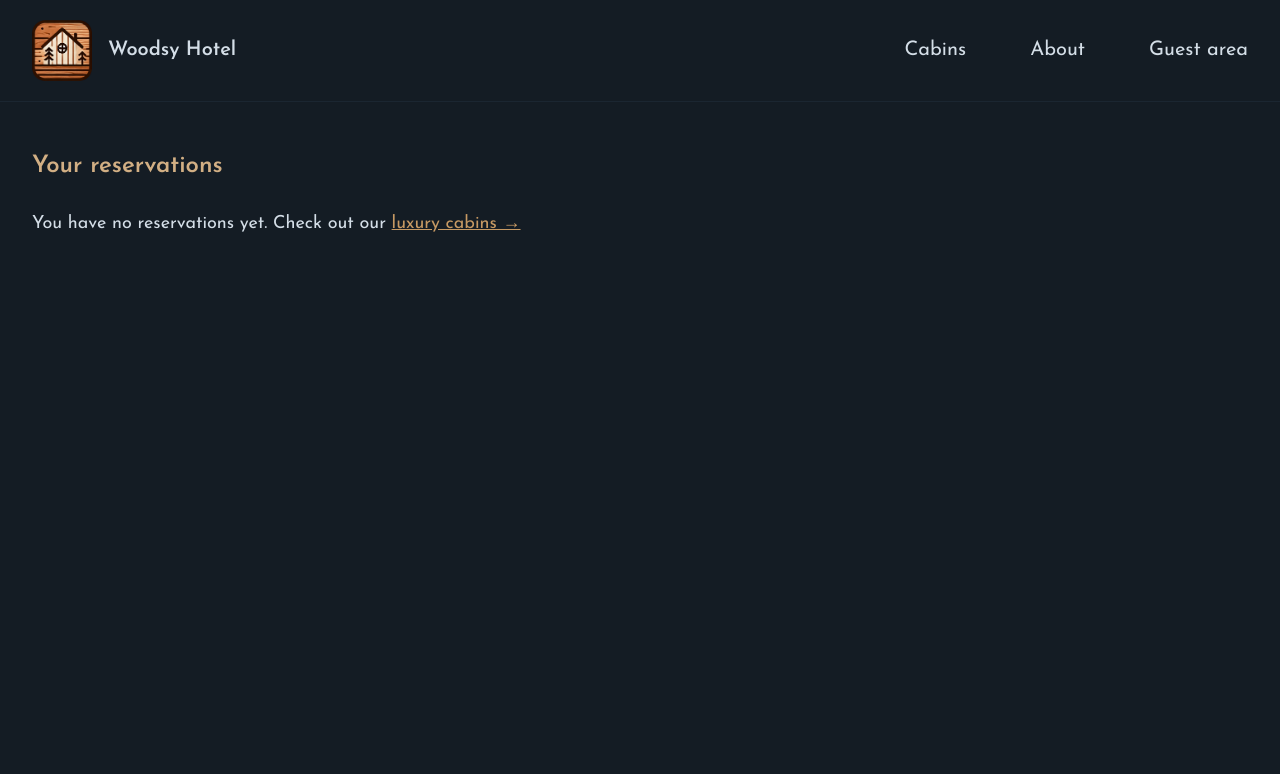
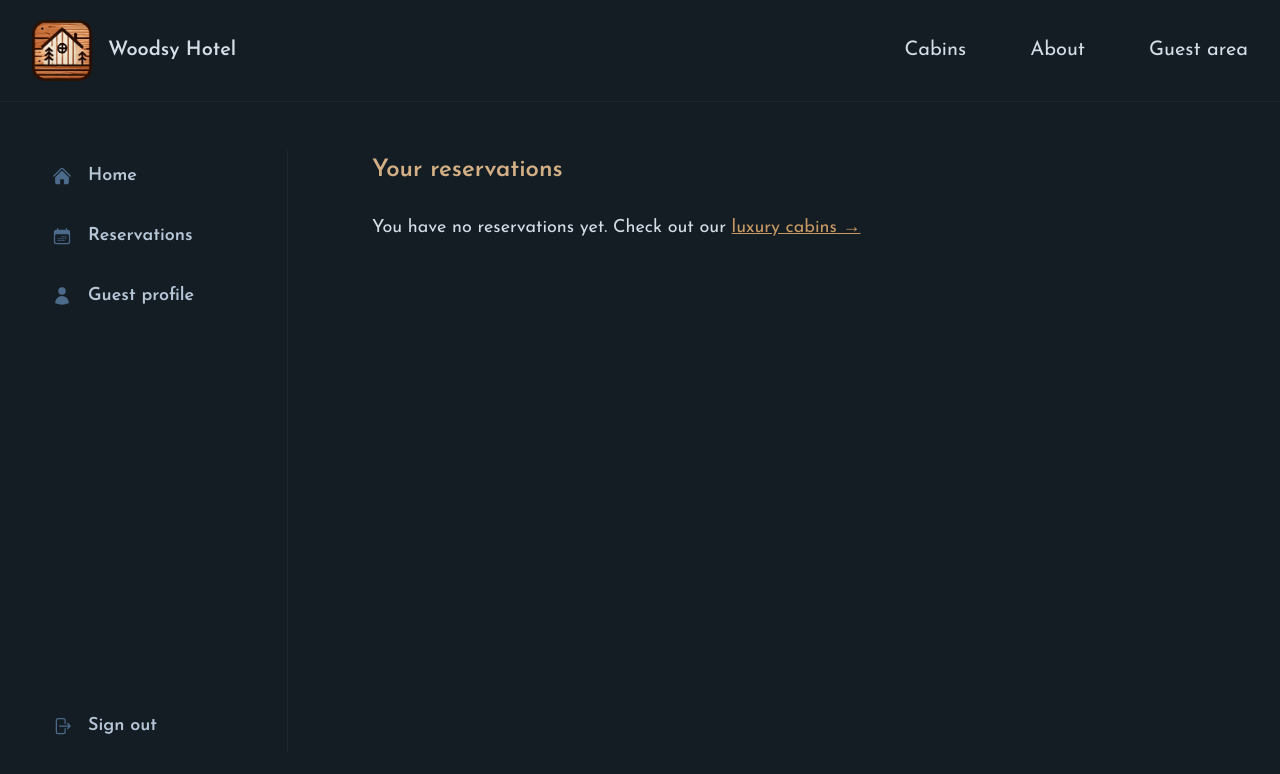
Before and after one commit to Bocyaa/woodsy, a Next.js app: page /account/reservations in a window 1280 px wide. Shown: the top 774 px of the page. Built offline with nearby package versions, Linux system fonts and the light colour scheme.

Commit message:
Add nested layout

```diff
--- /dev/null
+++ b/app/_components/SideNavigation.js
@@ -0,0 +1,51 @@
+import {
+  CalendarDaysIcon,
+  HomeIcon,
+  UserIcon,
+} from '@heroicons/react/24/solid';
+import SignOutButton from './SignOutButton';
+import Link from 'next/link';
+
+const navLinks = [
+  {
+    name: 'Home',
+    href: '/account',
+    icon: <HomeIcon className='h-5 w-5 text-primary-600' />,
+  },
+  {
+    name: 'Reservations',
+    href: '/account/reservations',
+    icon: <CalendarDaysIcon className='h-5 w-5 text-primary-600' />,
+  },
+  {
+    name: 'Guest profile',
+    href: '/account/profile',
+    icon: <UserIcon className='h-5 w-5 text-primary-600' />,
+  },
+];
+
+function SideNavigation() {
+  return (
+    <nav className='border-r border-primary-900'>
+      <ul className='flex flex-col gap-2 h-full text-lg'>
+        {navLinks.map((link) => (
+          <li key={link.name}>
+            <Link
+              className={`py-3 px-5 hover:bg-primary-900 hover:text-primary-100 transition-colors flex items-center gap-4 font-semibold text-primary-200`}
+              href={link.href}
+            >
+              {link.icon}
+              <span>{link.name}</span>
+            </Link>
+          </li>
+        ))}
+
+        <li className='mt-auto'>
+          <SignOutButton />
+        </li>
+      </ul>
+    </nav>
+  );
+}
+
+export default SideNavigation;
--- /dev/null
+++ b/app/_components/SignInButton.js
@@ -0,0 +1,15 @@
+function SignInButton() {
+  return (
+    <button className='flex items-center gap-6 text-lg border border-primary-300 px-10 py-4 font-medium'>
+      <img
+        src='https://authjs.dev/img/providers/google.svg'
+        alt='Google logo'
+        height='24'
+        width='24'
+      />
+      <span>Continue with Google</span>
+    </button>
+  );
+}
+
+export default SignInButton;
--- /dev/null
+++ b/app/_components/SignOutButton.js
@@ -0,0 +1,12 @@
+import { ArrowRightOnRectangleIcon } from '@heroicons/react/24/solid';
+
+function SignOutButton() {
+  return (
+    <button className='py-3 px-5 hover:bg-primary-900 hover:text-primary-100 transition-colors flex items-center gap-4 font-semibold text-primary-200 w-full'>
+      <ArrowRightOnRectangleIcon className='h-5 w-5 text-primary-600' />
+      <span>Sign out</span>
+    </button>
+  );
+}
+
+export default SignOutButton;
--- /dev/null
+++ b/app/account/layout.js
@@ -0,0 +1,12 @@
+import SideNavigation from '../_components/SideNavigation';
+
+function Layout({ children }) {
+  return (
+    <div className='grid grid-cols-[16rem_1fr] h-full gap-21'>
+      <SideNavigation />
+      <div className='py-1'>{children}</div>
+    </div>
+  );
+}
+
+export default Layout;
--- a/app/account/profile/page.js
+++ b/app/account/profile/page.js
@@ -1,5 +1,9 @@
 import SelectCountry from '@/app/_components/SelectCountry';
 import Image from 'next/image';
+
+export const metadata = {
+  title: 'Update profile',
+};
 
 export default function Page() {
   // CHANGE
--- a/app/account/reservations/page.js
+++ b/app/account/reservations/page.js
@@ -1,5 +1,9 @@
 import ReservationCard from '@/app/_components/ReservationCard';
 import Link from 'next/link';
+
+export const metadata = {
+  title: 'Reservations',
+};
 
 export default function Page() {
   // CHANGE
--- a/app/layout.js
+++ b/app/layout.js
@@ -26,8 +26,8 @@
         className={`${josefin.className} antialiased bg-primary-950 text-primary-100 min-h-screen flex flex-col`}
       >
         <Header />
-        <div className='flex-1 px-8 py-12'>
-          <main className='max-w-7xl mx-auto'>{children}</main>
+        <div className='flex-1 px-8 py-12 grid'>
+          <main className='max-w-7xl mx-auto w-full'>{children}</main>
         </div>
       </body>
     </html>
```
